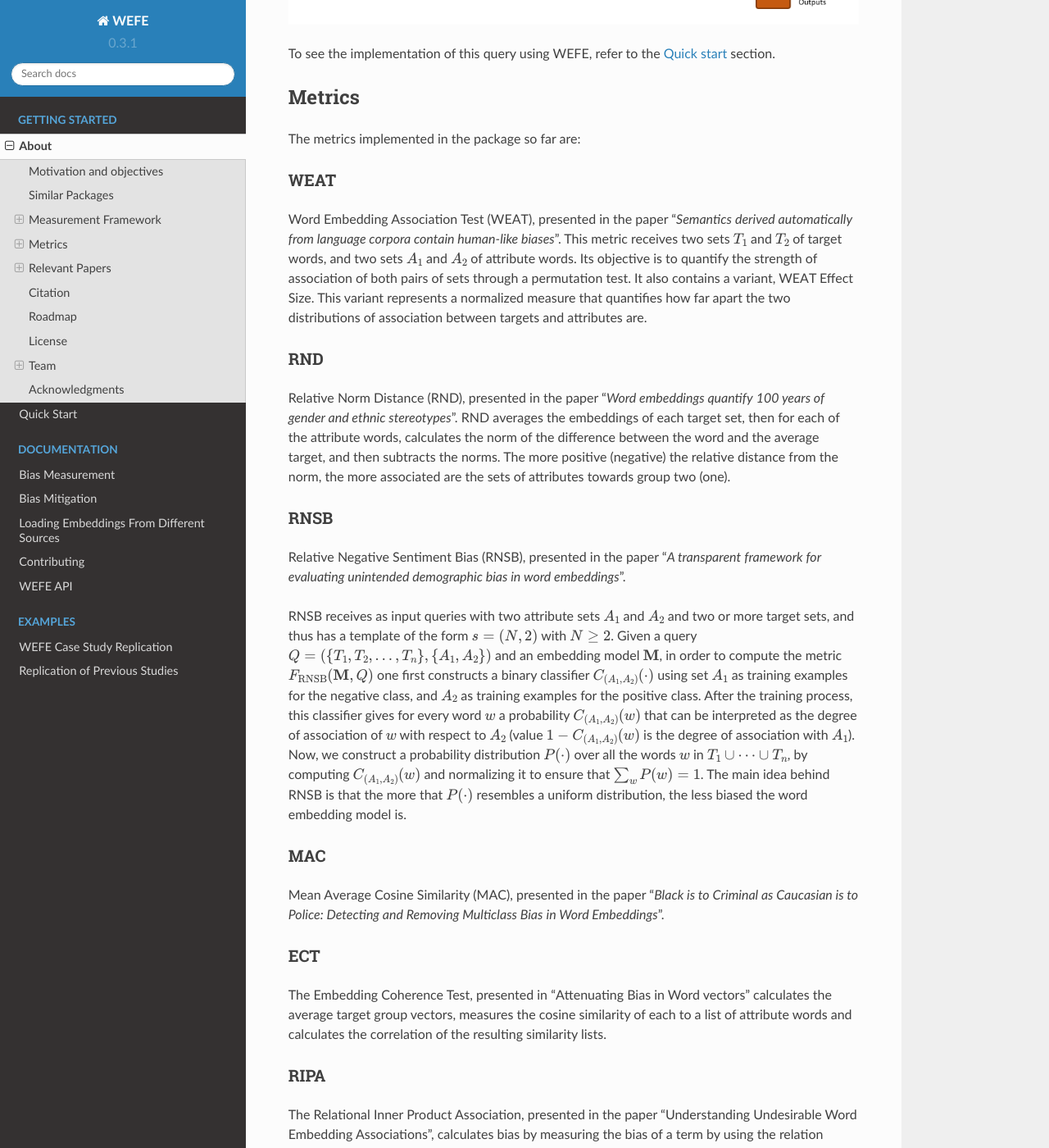
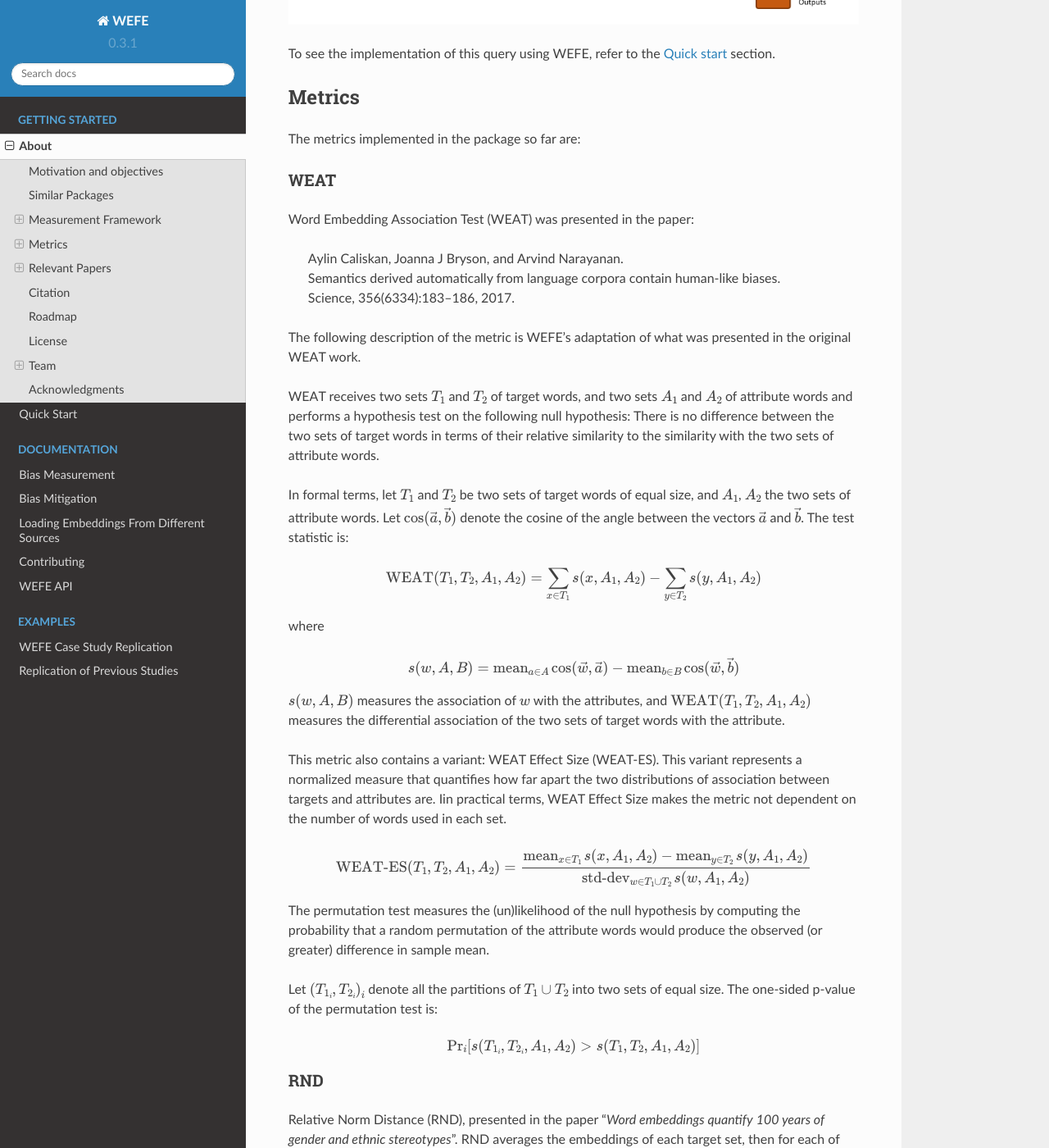
Before and after one commit to dccuchile/wefe, a Sphinx documentation site: the page built from doc/about.rst, in a window 1280 px wide and 1400 px high, scrolled down 3604 px. Shown: the whole window at 82% size. Built offline with Sphinx 7.4.7 and the Read the Docs theme 2.0.0, drawn with Linux system fonts in a browser that asks for light colours; some of the changed text lies outside the part shown.

Commit message:
Update WEAT and RNSB documentation

```diff
--- a/doc/about.rst
+++ b/doc/about.rst
@@ -190,8 +190,6 @@
 To see the implementation of this query using WEFE, refer to
 the `Quick start <quick_start.html>`_ section.
 
-
-
 Metrics
 =======
 
@@ -200,15 +198,62 @@
 WEAT
 ----
 
-Word Embedding Association Test (WEAT), presented in the paper "*Semantics*
-*derived automatically from language corpora contain human-like biases*".
-This metric receives two sets :math:`T_1` and :math:`T_2` of target words,
-and two sets :math:`A_1` and :math:`A_2` of attribute words. Its objective is
-to quantify the strength of association of both pairs of sets through a
-permutation test.
-It also contains a variant, WEAT Effect Size. This variant represents a
-normalized measure that quantifies how far apart the two distributions of
-association between targets and attributes are.
+Word Embedding Association Test (WEAT) was presented in the paper:
+
+  | Aylin Caliskan, Joanna J Bryson, and Arvind Narayanan.
+  | Semantics derived automatically from language corpora contain human-like biases.
+  | Science, 356(6334):183–186, 2017.
+
+The following description of the metric is WEFE's adaptation of what was presented
+in the original WEAT work.
+
+WEAT receives two sets :math:`T_1` and :math:`T_2` of target words,
+and two sets :math:`A_1` and :math:`A_2` of attribute words and performs a
+hypothesis test on the following null hypothesis:
+There is no difference between the two sets of target words in terms of their
+relative similarity to the similarity with the two sets of attribute words.
+
+In formal terms, let :math:`T_1` and :math:`T_2` be two sets of target words of
+equal size, and :math:`A_1`, :math:`A_2` the two sets of attribute words.
+Let :math:`\cos(\vec{a},\vec{b})` denote the cosine of the angle between the vectors
+:math:`\vec{a}` and :math:`\vec{b}`. The test statistic is:
+
+.. math::
+
+  \text{WEAT}(T_1,T_2,A_1,A_2) = \sum_{x \in T_1} s(x, A_1, A_2) - \sum_{y \in T_2} s(y, A_1, A_2)
+
+where
+
+.. math::
+
+  s(w, A, B)=\text{mean}_{a \in A} \cos(\vec{w}, \vec{a}) - \text{mean}
+  _{b \in B} \cos(\vec{w},\vec{b})
+
+:math:`s(w,A,B)` measures the association of :math:`w` with the
+attributes, and :math:`\text{WEAT}(T_1,T_2,A_1,A_2)` measures the differential association
+of the two sets of target words with the attribute.
+
+This metric also contains a variant: WEAT Effect Size (WEAT-ES). This variant represents a
+normalized measure that quantifies how far apart the two distributions of association
+between targets and attributes are. Iin practical terms, WEAT Effect Size makes the
+metric not dependent on the number of words used in each set.
+
+.. math::
+
+  \text{WEAT-ES}(T_1,T_2,A_1,A_2) = \frac{\text{mean}_{x \in T_1}\, s(x, A_1, A_2) - \text{mean}_{y \in T_2}\, s(y, A_1, A_2) }{\text{std-dev}_{w \in T_1 \cup T_2}\, s(w, A_1, A_2)}
+
+
+
+The permutation test measures the (un)likelihood of the null hypothesis by
+computing the probability that a random permutation of the attribute words would
+produce the observed (or greater) difference in sample mean.
+
+Let :math:`{(T_{1_i},T_{2_i})}_{i}` denote all the partitions of :math:`T_1 \cup T_2`
+into two sets of equal size. The one-sided p-value of the permutation test is:
+
+.. math::
+
+  \text{Pr}_{i}[s(T_{1_i}, T_{2_i}, A_1, A_2) > s(T_1, T_2, A_1, A_2)]
 
 RND
 ---
@@ -224,26 +269,59 @@
 RNSB
 ----
 
-Relative Negative Sentiment Bias (RNSB), presented in the paper "*A transparent*
-*framework for evaluating unintended demographic bias in word embeddings*".
+Relative Negative Sentiment Bias (RNSB) was presented in the paper:
+
+  | Chris Sweeney and Maryam Najafian. A transparent framework for evaluating
+  | unintended demographic bias in word embeddings.
+  | In Proceedings of the 57th Annual Meeting of the Association for
+  | Computational Linguistics, pages 1662–1667, 2019.
+
+Originally this metric is based on measuring bias through word sentiment.
+The main idea is that if there were no bias, all words should be equally negative.
+Therefore, its procedure is based on calculating how negative the words in the target
+sets are.
+
+For this purpose, RNSB trains a classifier that assigns a probability to each
+word of belonging to the negative class (in the original work the classifier is trained
+using `Bing Liu's lexicon <https://wefe.readthedocs.io/en/latest/generated/dataloaders/wefe.load_bingliu.html>`_
+of positive and negative words).
+Then, it generates a probability distribution with the probabilities calculated in
+the previous step and compares them to the uniform distribution
+(case where all words have the same probability of being negative) using KL divergence.
+When the negative probability distribution is equal to the uniform one (i.e., there
+is no bias), the KL divergence is 0.
+
+The following description of the metric is WEFE's adaptation of what was presented
+in the original RNSB work.
 
 RNSB receives as input queries with two attribute sets :math:`A_1` and
-:math:`A_2` and two or more target sets, and thus has a template of the
-form :math:`s=(N,2)` with :math:`N\geq 2`.
-Given a query :math:`Q=(\{T_1,T_2,\ldots,T_n\},\{A_1,A_2\})` and an embedding
-model :math:`\mathbf{M}`, in order to compute the metric
-:math:`F_{\text{RNSB}}(\mathbf{M},Q)`  one first constructs a binary classifier
-:math:`C_{(A_1,A_2)}(\cdot)` using set :math:`A_1` as training examples for the
-negative class, and :math:`A_2` as training examples for the positive class.
-After the training process, this classifier gives for every word :math:`w` a
-probability :math:`C_{(A_1,A_2)}(w)` that can be interpreted as the degree of
-association of :math:`w` with respect to  :math:`A_2` (value
-:math:`1-C_{(A_1,A_2)}(w)` is the degree of association with :math:`A_1`).
-Now, we construct a probability distribution :math:`P(\cdot)` over all the words
-:math:`w` in :math:`T_1\cup \cdots \cup T_n`, by computing :math:`C_{(A_1,A_2)}(w)`
-and normalizing it to ensure that :math:`\sum_w P(w)=1`.
+:math:`A_2` and two or more target sets. Thus has a template (tuple of numbers that
+defines the allowed target and attribute sets in the query)
+of the form :math:`s=(N,2)` with :math:`N\geq 2`.
+
+Given a query :math:`Q=(\{T_1,T_2,\ldots,T_n\},\{A_1,A_2\})` RNSB is calculated under
+the following steps::
+
+1. First constructs a binary classifier  :math:`C_{(A_1,A_2)}(\cdot)` using
+   set :math:`A_1` as training examples for the negative class, and :math:`A_2` as
+   training examples for the positive class.
+
+2. After the training process, this classifier gives for every word :math:`w` a
+   probability :math:`C_{(A_1,A_2)}(w)` that can be interpreted as the degree of
+   association of :math:`w` with respect to  :math:`A_2` (value
+   :math:`1-C_{(A_1,A_2)}(w)` is the degree of association with :math:`A_1`).
+
+3. Then, the metric construct a probability distribution :math:`P(\cdot)` over all
+   the words :math:`w` in :math:`T_1\cup \cdots \cup T_n`, by computing
+   :math:`C_{(A_1,A_2)}(w)` and normalizing it to ensure that :math:`\sum_w P(w)=1`.
+
+4. Finally RNSB is calculated as the distance between :math:`P(\cdot)` and
+   the uniform distribution :math:`Y(\cdot)` using the KL-divergence.
+
 The main idea behind RNSB is that the more that :math:`P(\cdot)` resembles a
 uniform distribution, the less biased the word embedding model is.
+Thus, the optimal value is 0.
+
 
 MAC
 ---
```
Also changed, not shown: 2 other files.
